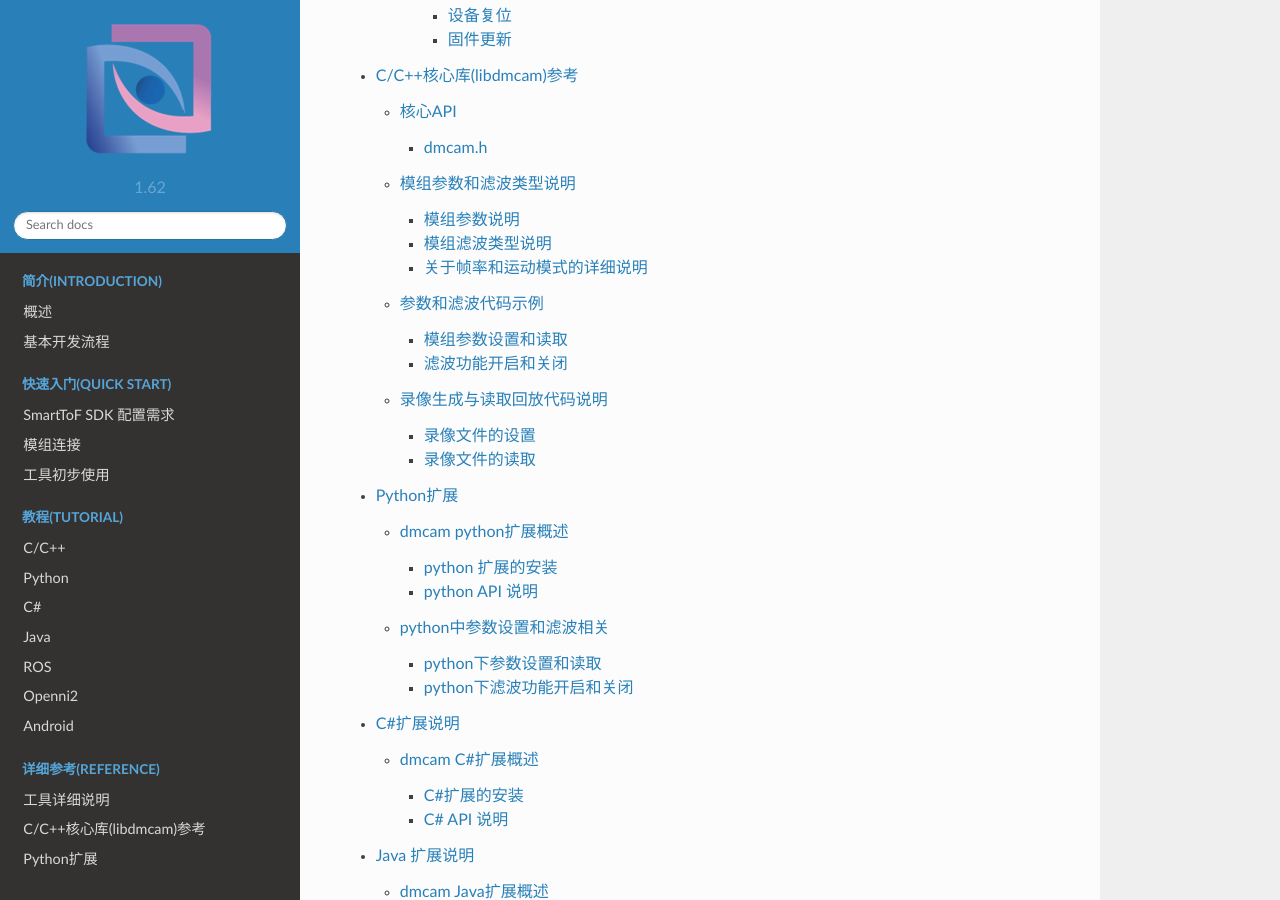
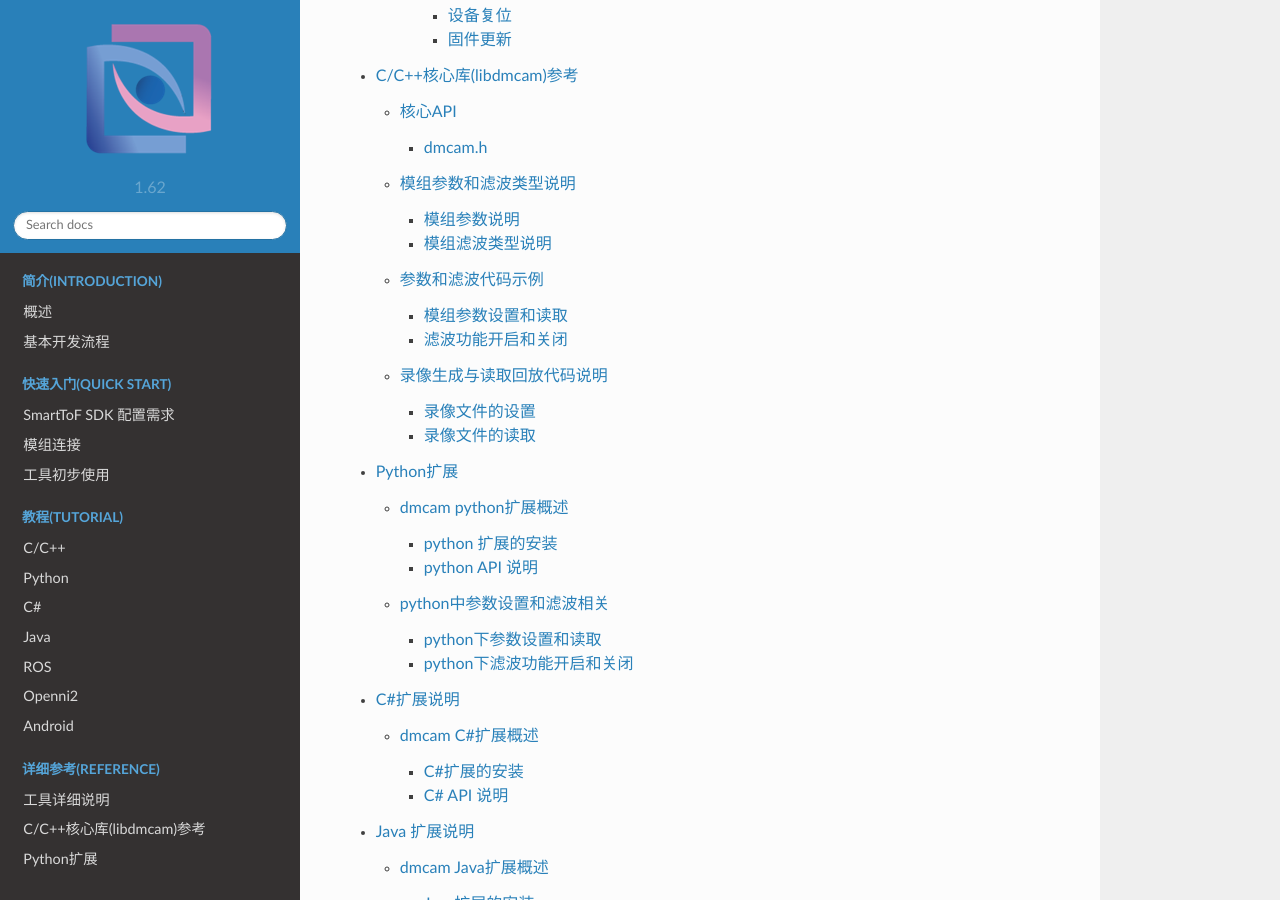
Before and after one commit to smarttofsdk/doctest, a Sphinx documentation site: the page built from source/index.rst, in a window 1280 px wide and 900 px high, scrolled down 3540 px. Built offline with Sphinx 7.4.7 and the Read the Docs theme 2.0.0, drawn with Linux system fonts in a browser that asks for light colours.

Commit message:
test 没有频率表

```diff
--- a/source/Reference/C_C++/主要数据类型说明.rst
+++ b/source/Reference/C_C++/主要数据类型说明.rst
@@ -146,8 +146,6 @@ SmartToF中主要通过模组参数设置和滤波功能设置来控制模组采
 	    运动模式1：垂直分辨率减半，2xDCS,无模糊,噪声高(竖条纹)
 	    运动模式2：全分辨率，2xDCS,6ms模糊，噪声高(竖条纹)
 
-关于帧率和运动模式的详细说明
-+++++++++++++++++++++++++++++
 
 TC/TCM-E3是专门满足高帧率应用的模组，最高帧率可达120帧，运动模式是为了消除运动模糊影响，他们的
 关系如下表
```
